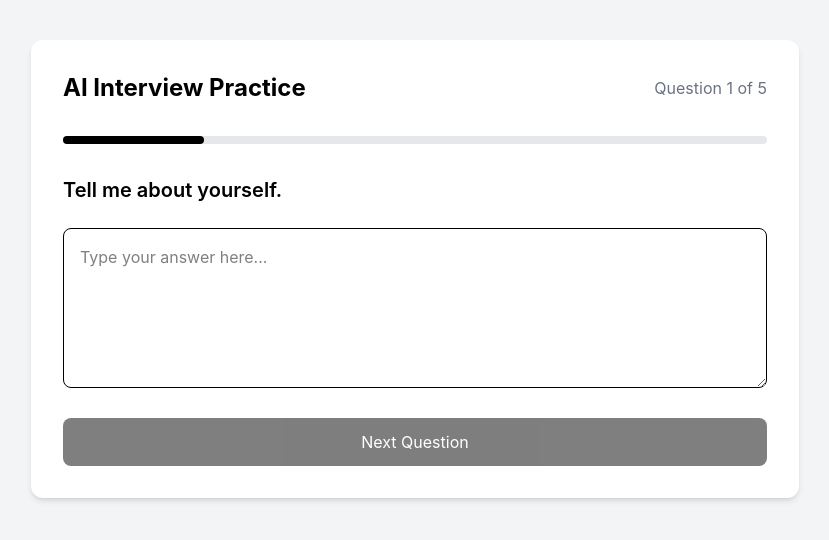
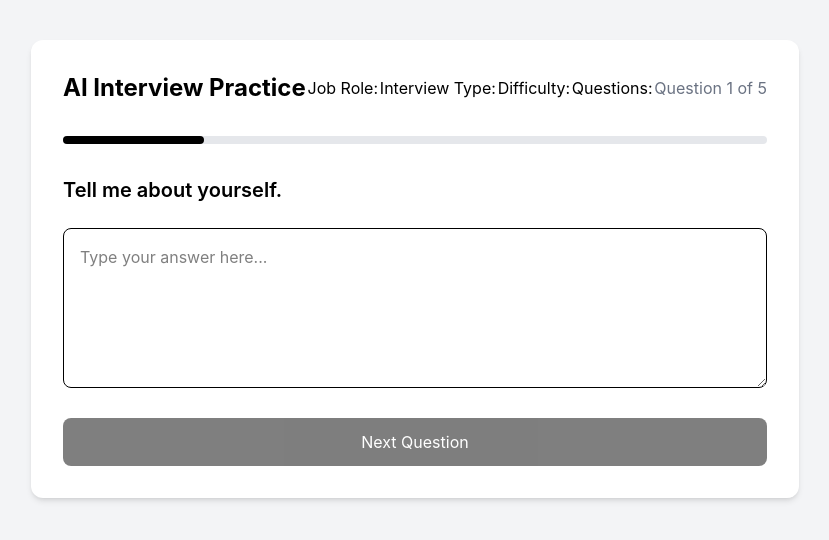
Before and after one commit to KavinduAnj/AI-interview, a React (Vite) app in the folder Frontend/: page /interview in a window 1280 px wide. Shown: the top 540 px of the page, without its empty margins (225-1054 px from the left). Built offline with nearby package versions, Linux system fonts and the light colour scheme; sample sign-in values are in the browser's storage.

Commit message:
interview setup

```diff
--- a/Frontend/src/pages/Interview.jsx
+++ b/Frontend/src/pages/Interview.jsx
@@ -3,6 +3,10 @@ import { useNavigate } from "react-router-dom";
 
 function Interview() {
     const navigate = useNavigate();
+
+    const setup = JSON.parse(
+    localStorage.getItem("interviewSetup"));
+
     const questions = [
         "Tell me about yourself.",
         "What are your strengths and weaknesses?",
@@ -38,6 +42,10 @@ function Interview() {
                     <h1 className="text-2xl font-bold">
                         AI Interview Practice
                     </h1>
+                    <p>Job Role: {setup?.jobRole}</p>
+<p>Interview Type: {setup?.interviewType}</p>
+<p>Difficulty: {setup?.difficulty}</p>
+<p>Questions: {setup?.numberOfQuestions}</p>
 
                     <span className="text-gray-500">
                         Question {currentQuestion + 1} of {questions.length}
--- a/Frontend/src/pages/InterviewSetup.jsx
+++ b/Frontend/src/pages/InterviewSetup.jsx
@@ -21,9 +21,8 @@ function InterviewSetup() {
     const handleSubmit = (e) => {
         e.preventDefault();
 
-        console.log("Interview Setup:", formData);
+        localStorage.setItem("interviewSetup", JSON.stringify(formData));
 
-        // For now, just move to the interview page
         navigate("/interview");
     };
 
```
